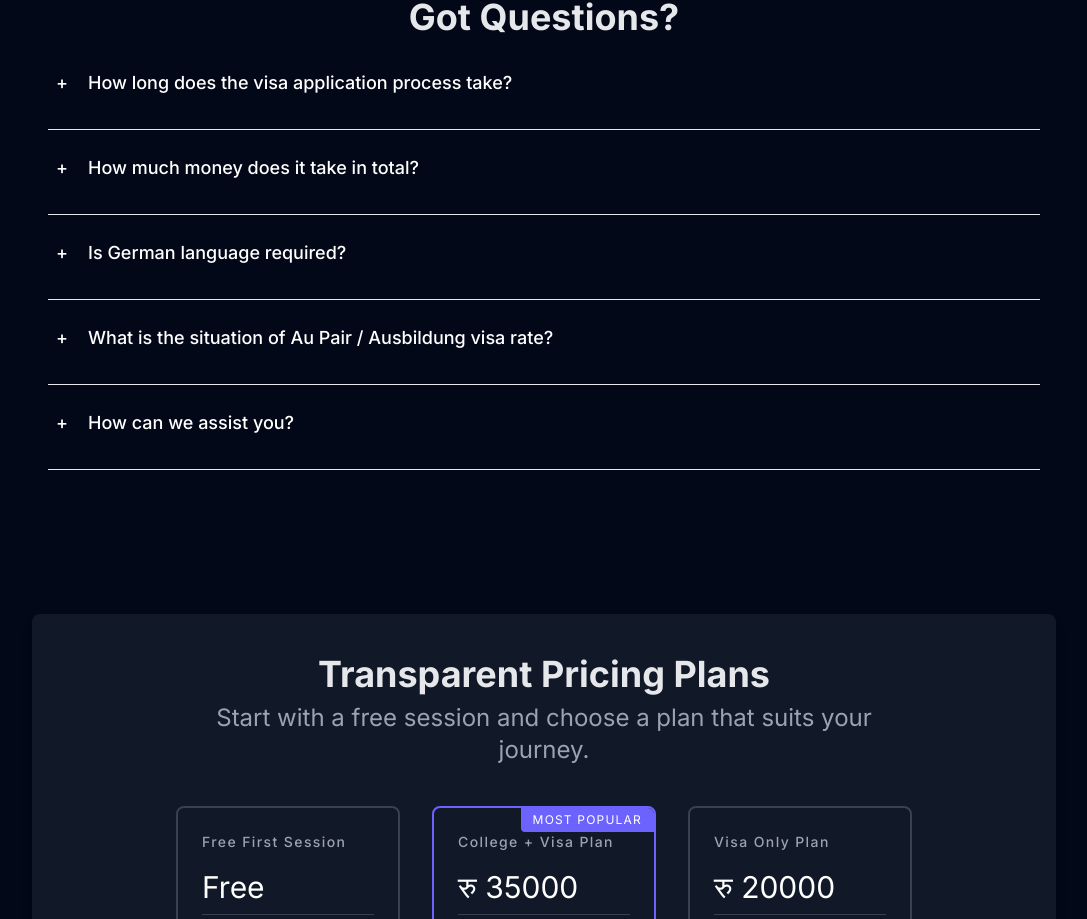
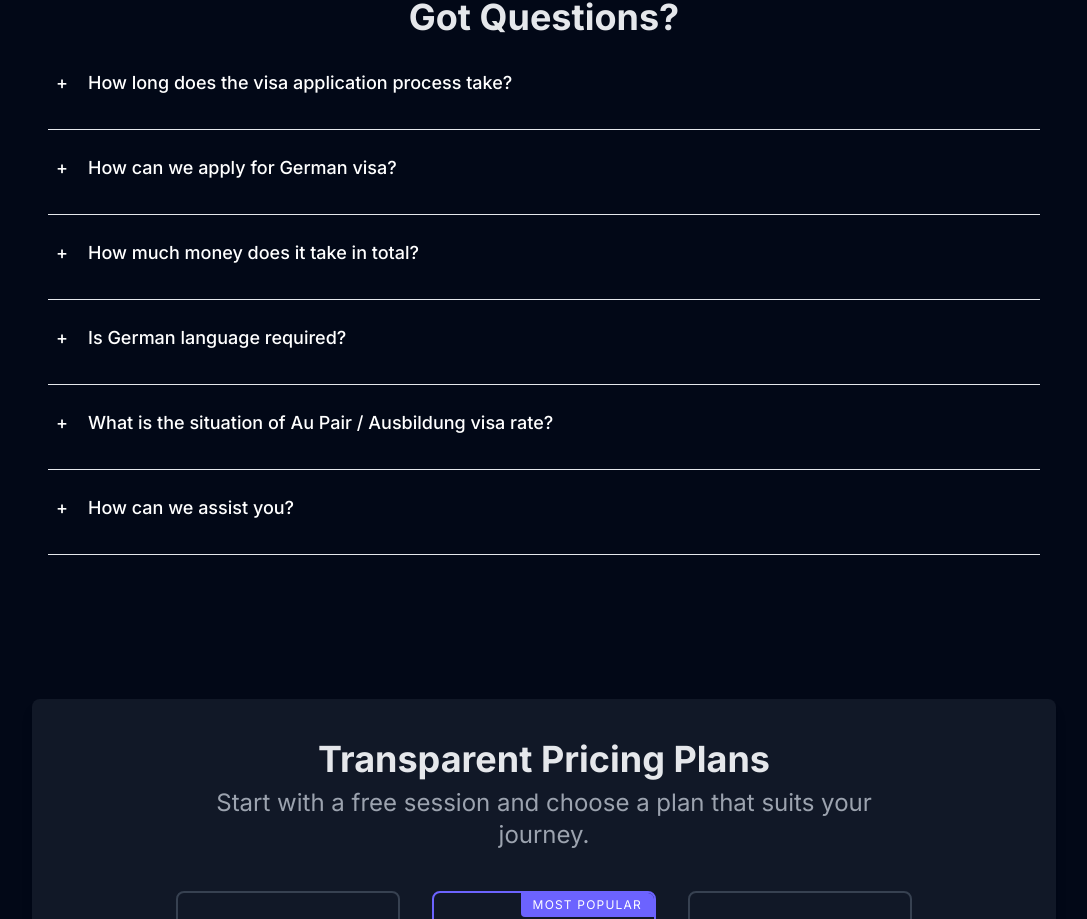
Before and after one commit to janak1998/the-german-guy, a Next.js app: page / in a window 1280 px wide. Shown: the part 4331-5250 px from the top of the page, without its empty margins (96-1183 px from the left). Built offline with nearby package versions, Linux system fonts and the light colour scheme.

Commit message:
added on FAQ, How can we apply for German visa

```diff
--- a/components/FAQs.js
+++ b/components/FAQs.js
@@ -13,6 +13,11 @@ const FAQs = () => {
       question: "How long does the visa application process take?",
       answer:
         "Getting your visa sorted out can take a few weeks and how long exactly depends on the type of visa you’re applying for and how busy the German embassy or consulate in Kathmandu is. To make sure everything goes smoothly, it’s a good idea to kick off the process well before you plan to start your journey. That way, you’ll have plenty of time to handle everything without any stress. For more info, please follow the embassy website ( https://kathmandu.diplo.de/np-de )",
+    },
+    {
+      question: "How can we apply for German visa?",
+      answer:
+        "You can apply German visa online through consular service portal(Diplo portal). You can visit the CSP website for more details. For your reference visit our YouTube video, we have covered step-by-step process (https://www.youtube.com/playlist?list=PLvINdAyNEXiz741uhBAlYyvqYvVbU4GgY)",
     },
     {
       question: "How much money does it take in total?",
```
